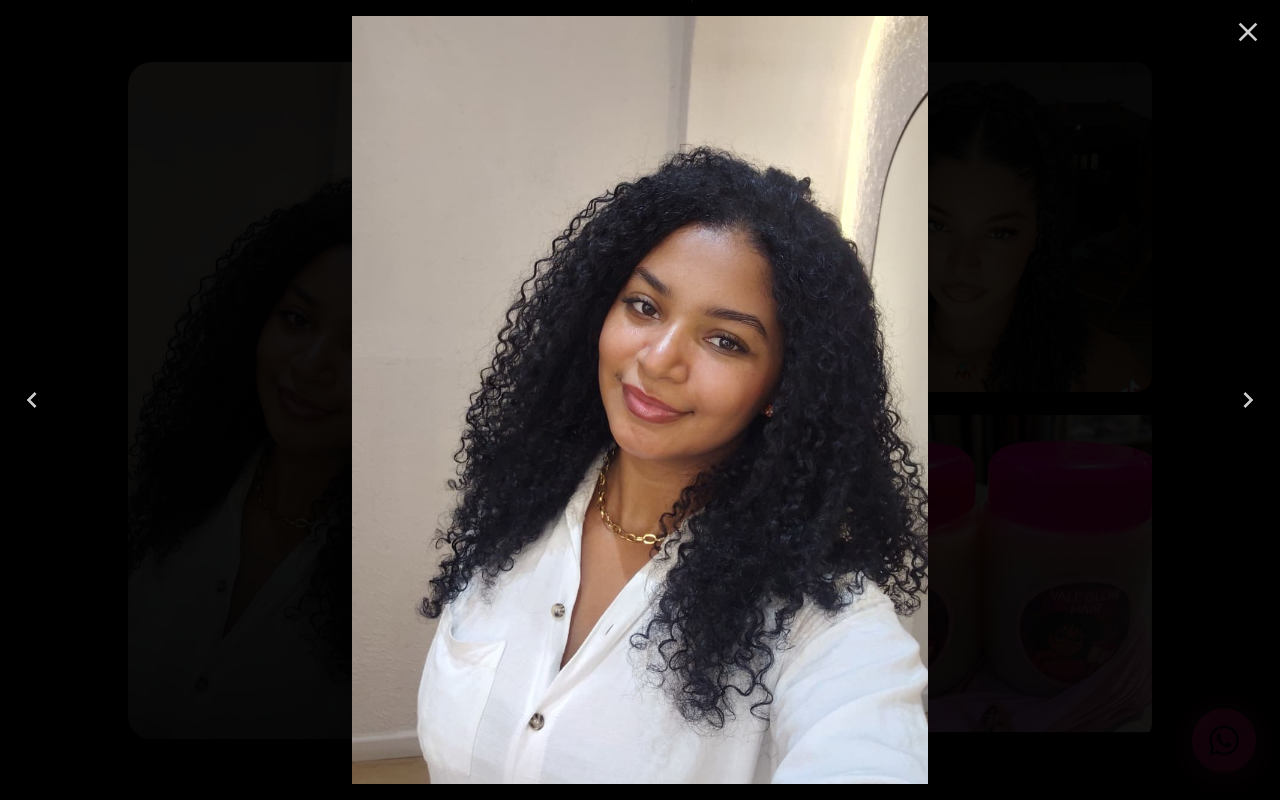
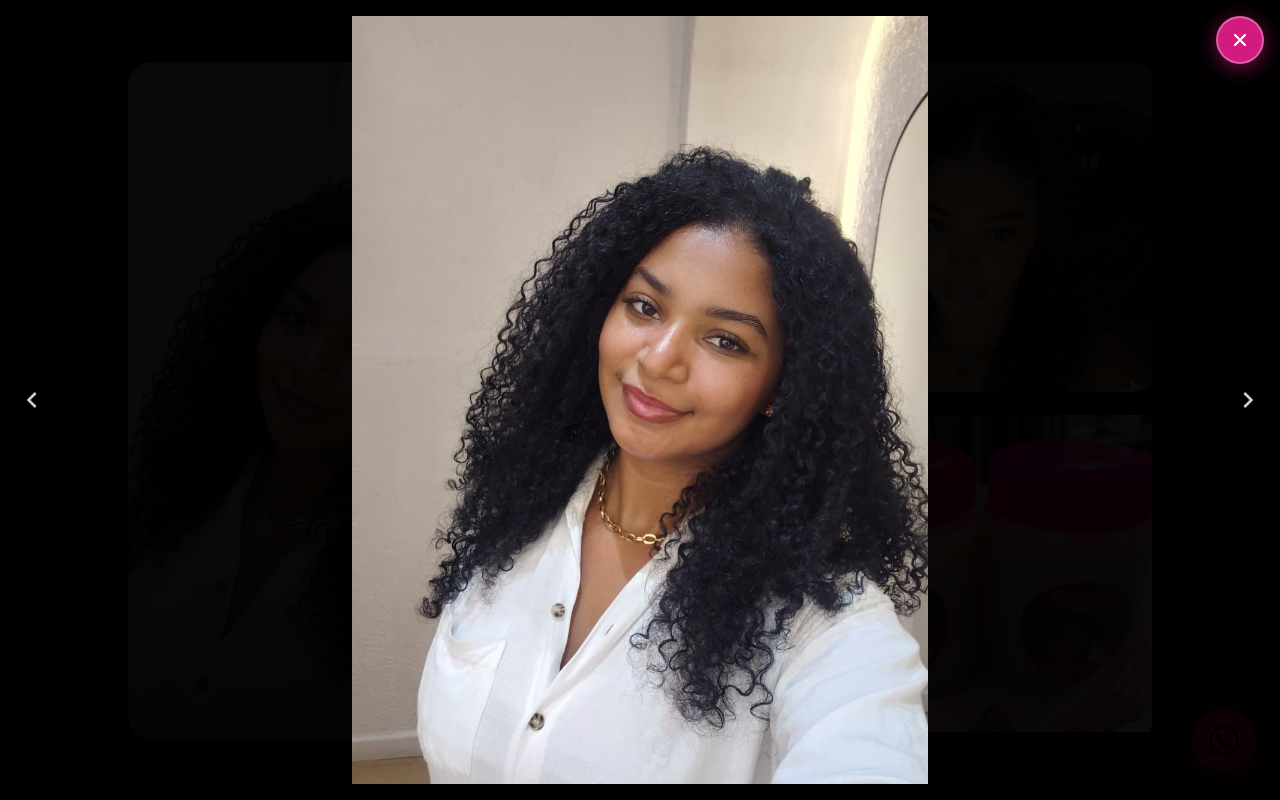
Before and after one commit to Brayan0225/vale-glow-hair, a Next.js app: page / in a window 1280 px wide. Both pictures are taken after a click on the element "Rizos definidos ✨". Shown: the part 3639-4439 px from the top of the page. Built offline with nearby package versions, Linux system fonts and the light colour scheme; a web font is replaced by a local one.

Commit message:
Botón X visible en lightbox — rosa con sombra, fijo arriba a la derecha

```diff
--- /dev/null
+++ b/app/components/AppLightbox.tsx
@@ -0,0 +1,51 @@
+"use client";
+
+import Lightbox from "yet-another-react-lightbox";
+import "yet-another-react-lightbox/styles.css";
+
+interface Props {
+  open: boolean;
+  index: number;
+  slides: { src: string }[];
+  onClose: () => void;
+}
+
+export default function AppLightbox({ open, index, slides, onClose }: Props) {
+  return (
+    <Lightbox
+      open={open}
+      index={index}
+      close={onClose}
+      slides={slides}
+      styles={{ container: { backgroundColor: "rgba(0,0,0,0.95)" } }}
+      render={{
+        buttonClose: () => (
+          <button
+            onClick={onClose}
+            aria-label="Cerrar"
+            style={{
+              position: "fixed",
+              top: 16,
+              right: 16,
+              zIndex: 9999,
+              width: 48,
+              height: 48,
+              borderRadius: "50%",
+              background: "rgba(233,30,140,0.9)",
+              border: "2px solid rgba(255,255,255,0.3)",
+              display: "flex",
+              alignItems: "center",
+              justifyContent: "center",
+              cursor: "pointer",
+              boxShadow: "0 4px 20px rgba(233,30,140,0.5)",
+            }}
+          >
+            <svg width="20" height="20" viewBox="0 0 24 24" fill="none" stroke="white" strokeWidth="2.5" strokeLinecap="round">
+              <path d="M18 6L6 18M6 6l12 12" />
+            </svg>
+          </button>
+        ),
+      }}
+    />
+  );
+}
--- a/app/components/Gallery.tsx
+++ b/app/components/Gallery.tsx
@@ -3,8 +3,7 @@
 import { useState } from "react";
 import { motion } from "framer-motion";
 import Image from "next/image";
-import Lightbox from "yet-another-react-lightbox";
-import "yet-another-react-lightbox/styles.css";
+import AppLightbox from "./AppLightbox";
 
 const images = [
   { src: "/recursos/imagenes/vale/valeria-2.jpeg", label: "Rizos definidos ✨" },
@@ -99,14 +98,11 @@ export default function Gallery() {
         ))}
       </motion.div>
 
-      <Lightbox
+      <AppLightbox
         open={index >= 0}
         index={index}
-        close={() => setIndex(-1)}
         slides={images.map((img) => ({ src: img.src }))}
-        styles={{
-          container: { backgroundColor: "rgba(0,0,0,0.92)" },
-        }}
+        onClose={() => setIndex(-1)}
       />
     </>
   );
--- a/app/components/Testimonials.tsx
+++ b/app/components/Testimonials.tsx
@@ -3,8 +3,7 @@
 import { useState } from "react";
 import { motion } from "framer-motion";
 import Image from "next/image";
-import Lightbox from "yet-another-react-lightbox";
-import "yet-another-react-lightbox/styles.css";
+import AppLightbox from "./AppLightbox";
 
 const reviews = [
   {
@@ -104,12 +103,11 @@ export default function Testimonials() {
       ))}
     </div>
 
-    <Lightbox
+    <AppLightbox
       open={lightboxIndex >= 0}
       index={lightboxIndex}
-      close={() => setLightboxIndex(-1)}
       slides={reviews.map((r) => ({ src: r.screenshot }))}
-      styles={{ container: { backgroundColor: "rgba(0,0,0,0.95)" } }}
+      onClose={() => setLightboxIndex(-1)}
     />
     </>
   );
```
